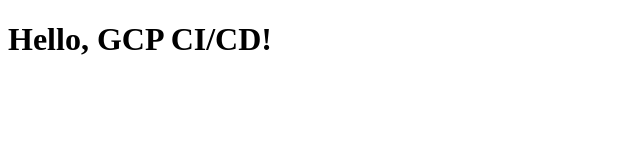
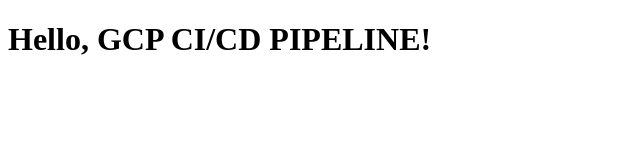
Before and after one commit to rattanjot-singh-tiwana/Cloud-Build-Powered-Nginx-Infra-with-Terraform, a plain HTML site: page index.html in a window 1280 px wide. Shown: the whole page, without its empty margins (0-640 px from the left). Drawn offline with Linux system fonts and the light colour scheme.

Commit message:
Update index.html

```diff
--- a/index.html
+++ b/index.html
@@ -4,6 +4,6 @@
 <title>GCP CI/CD Demo</title>
 </head>
 <body>
-<h1>Hello, GCP CI/CD!</h1>
+<h1>Hello, GCP CI/CD PIPELINE!</h1>
 </body>
 </html>
```
